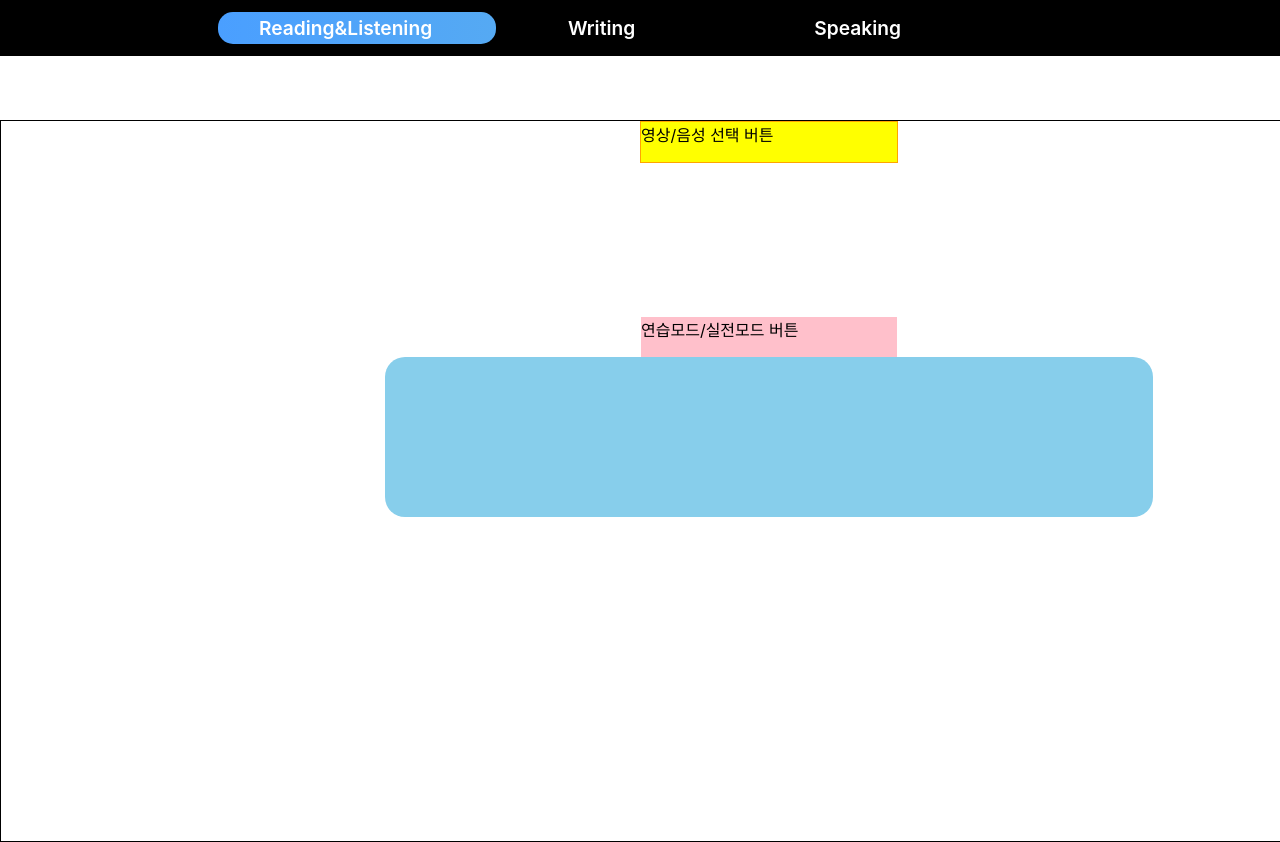
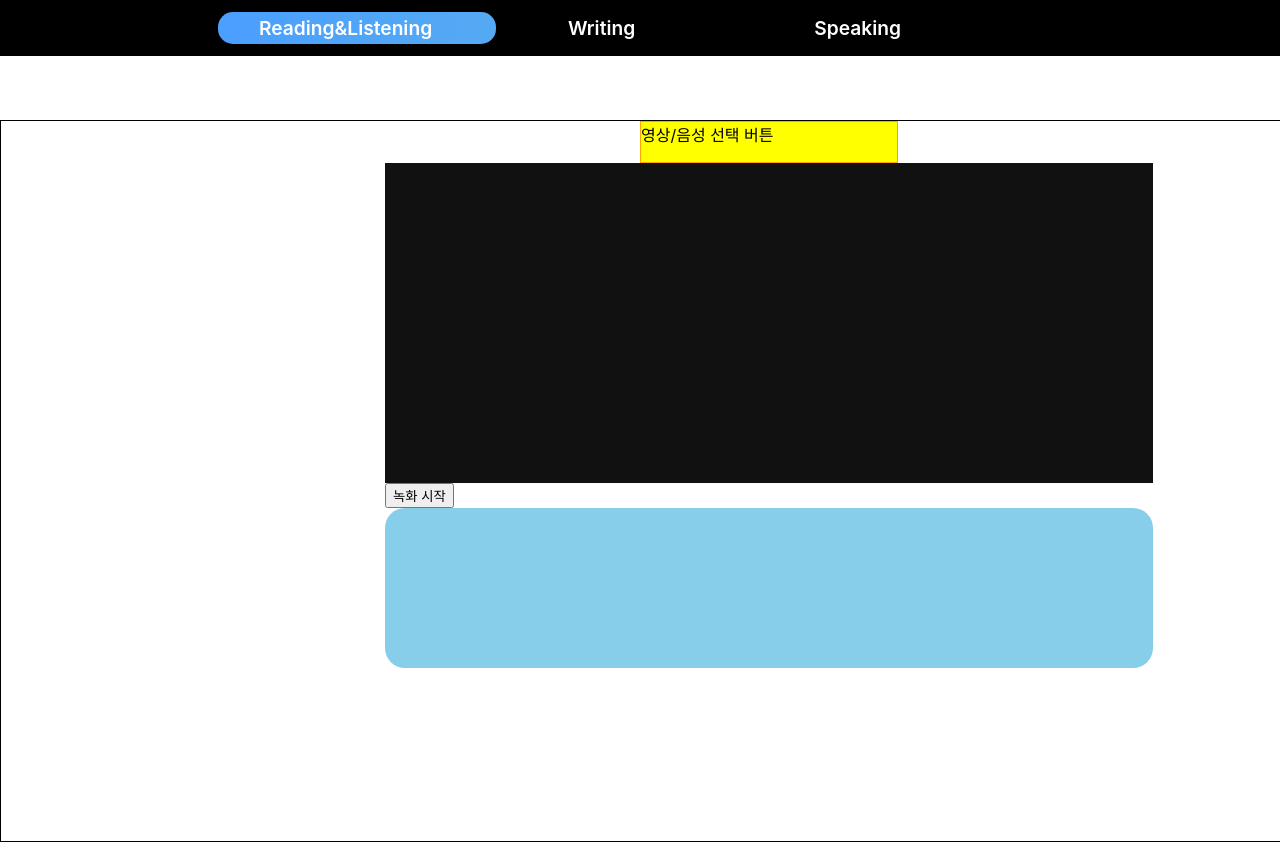
Before and after one commit to jayl2sw/threelaka, a React (Create React App) app in the folder frontend/: page /study/speaking in a window 1280 px wide. Shown: the top 842 px of the page. Built offline with nearby package versions, Linux system fonts and the light colour scheme; no server answers; the HTML template or start-up script is replaced by a standard one.

Commit message:
✨ SpeakingPage 영상 녹화, 재생, 다운 추가
- react-webcam 추가
- 영상 녹화 화면과 녹화 영상 재생 화면 전환
- 녹화한 영상 다운로드 기능 추가

```diff
--- a/frontend/src/pages/Study/Speaking/SpeakingPage.tsx
+++ b/frontend/src/pages/Study/Speaking/SpeakingPage.tsx
@@ -5,8 +5,6 @@ import EssayScript from './components/EssayScript';
 import {
   SpeakingPageBlock,
   VideoAudioButtonContainer,
-  VideoAudioContainer,
-  ModePickContainer,
 } from '../../../styles/Speaking/SpeakingStyle';
 
 const SpeakingPage = () => {
@@ -14,8 +12,6 @@ const SpeakingPage = () => {
     <SpeakingPageBlock>
       <VideoAudioButtonContainer>영상/음성 선택 버튼</VideoAudioButtonContainer>
       <WebCam></WebCam>
-      {/* <VideoAudioContainer>영상 또는 음성 화면</VideoAudioContainer> */}
-      <ModePickContainer>연습모드/실전모드 버튼</ModePickContainer>
       <EssayScript />
     </SpeakingPageBlock>
   );
--- a/frontend/src/pages/Study/Speaking/components/WebCam.tsx
+++ b/frontend/src/pages/Study/Speaking/components/WebCam.tsx
@@ -1,38 +1,118 @@
 import React from 'react';
-import { useRef, useState, useCallback } from 'react';
+import { useRef, useState, useCallback, useEffect } from 'react';
 import Webcam from 'react-webcam';
+import { VideoAudioContainer } from '../../../../styles/Speaking/SpeakingStyle';
 
 const WebCam = () => {
-  const webcam = useRef(null);
-  const mediaRecorder = useRef<MediaRecorder | null>(null);
+  const webcamRef = useRef<Webcam & HTMLVideoElement>(null) as any;
+  const mediaRecorderRef = useRef<any>(null);
   const [capturing, setCapturing] = useState(false);
   const [recordedChunks, setRecordedChunks] = useState([]);
+  const isInitialMount = useRef(true);
+  const [camIsOn, setcamIsOn] = useState<boolean>(true);
 
+  useEffect(() => {
+    if (isInitialMount.current) {
+      isInitialMount.current = false;
+    } else {
+      if (!recordedChunks) {
+        console.log('running handleDownload');
+        handleDownload();
+      }
+    }
+  }, [recordedChunks]);
+
+  // 영상 녹화 시작
   const handleStartCaptureClick = useCallback(() => {
     setCapturing(true);
-    mediaRecorder.current = new MediaRecorder(webcam.current.stream, {
+    mediaRecorderRef.current = new MediaRecorder(webcamRef.current.stream, {
       mimeType: 'video/webm',
     });
-    mediaRecorder.current.addEventListener(
+    mediaRecorderRef.current.addEventListener(
       'dataavailable',
       handleDataAvailable
     );
-    mediaRecorder.current.start();
-  }, [webcam, setCapturing, mediaRecorder]);
+    mediaRecorderRef.current.start();
+  }, [webcamRef, setCapturing, mediaRecorderRef]);
+
+  const handleDataAvailable = useCallback(
+    ({ data }) => {
+      if (data.size > 0) {
+        setRecordedChunks((prev) => prev.concat(data));
+      }
+    },
+    [setRecordedChunks]
+  );
+
+  // 영상 녹화 정지
+  const handleStopCaptureClick = useCallback(() => {
+    mediaRecorderRef.current.stop();
+    setCapturing(false);
+  }, [mediaRecorderRef, webcamRef, recordedChunks, setCapturing]);
+
+  // 영상 녹화 <=> 녹화 영상
+  const turnScreen = useCallback(() => {
+    setcamIsOn(!camIsOn);
+  }, [camIsOn]);
+
+  // 녹화된 영상 세팅
+  const setRecordedVideo = useCallback(() => {
+    if (recordedChunks.length) {
+      const blob = new Blob(recordedChunks, {
+        type: 'video/webm',
+      });
+      const url = URL.createObjectURL(blob);
+      const video = document.getElementById('video-replay') as HTMLVideoElement;
+      video.src = url;
+    }
+  }, [recordedChunks]);
+
+  // 영상 다운로드
+  const handleDownload = useCallback(() => {
+    const blob = new Blob(recordedChunks, {
+      type: 'video/webm',
+    });
+    const url = URL.createObjectURL(blob);
+    const a = document.createElement('a');
+    document.body.appendChild(a);
+    a.href = url;
+    a.download = 'react-webcam-stream-capture.webm';
+    a.click();
+    window.URL.revokeObjectURL(url);
+    setRecordedChunks([]);
+  }, [recordedChunks]);
 
   return (
     <div>
-      <Webcam audio={true} muted ref={webcam} />
+      <VideoAudioContainer>
+        {camIsOn ? (
+          <Webcam audio={true} ref={webcamRef} muted />
+        ) : (
+          <video id="video-replay" controls></video>
+        )}
+      </VideoAudioContainer>
+
+      {capturing ? (
+        <button onClick={handleStopCaptureClick}>녹화 중지</button>
+      ) : (
+        <button onClick={handleStartCaptureClick}>녹화 시작</button>
+      )}
+      {recordedChunks.length > 0 && (
+        <div>
+          <button
+            onClick={() => {
+              turnScreen();
+              setRecordedVideo();
+            }}
+          >
+            화면 전환
+          </button>
+          <button onClick={setRecordedVideo}>영상 세팅</button>
+          <button onClick={handleDownload}>영상 다운</button>
+        </div>
+      )}
     </div>
   );
-
-  //   const webcam = useRef<Webcam>(null);
-
-  //   return (
-  //     <div>
-  //       <Webcam audio={true} ref={webcam} mirrored={true} />
-  //     </div>
-  //   );
 };
 
 export default WebCam;
--- a/frontend/src/styles/Speaking/SpeakingStyle.ts
+++ b/frontend/src/styles/Speaking/SpeakingStyle.ts
@@ -21,10 +21,20 @@ export const VideoAudioButtonContainer = styled.div`
 
 export const VideoAudioContainer = styled.div`
   display: flex;
+  flex-direction: column;
   width: 60vw;
   height: 40vh;
   background-color: #111111;
-  border-radius: 20px;
+  /* border-radius: 20px; */
+  & Webcam {
+    width: 100%;
+    height: 100%;
+
+  }
+  & video {
+    width: 100%;
+    height: 100%
+  }
 `;
 
 export const ModePickContainer = styled.div`
```
